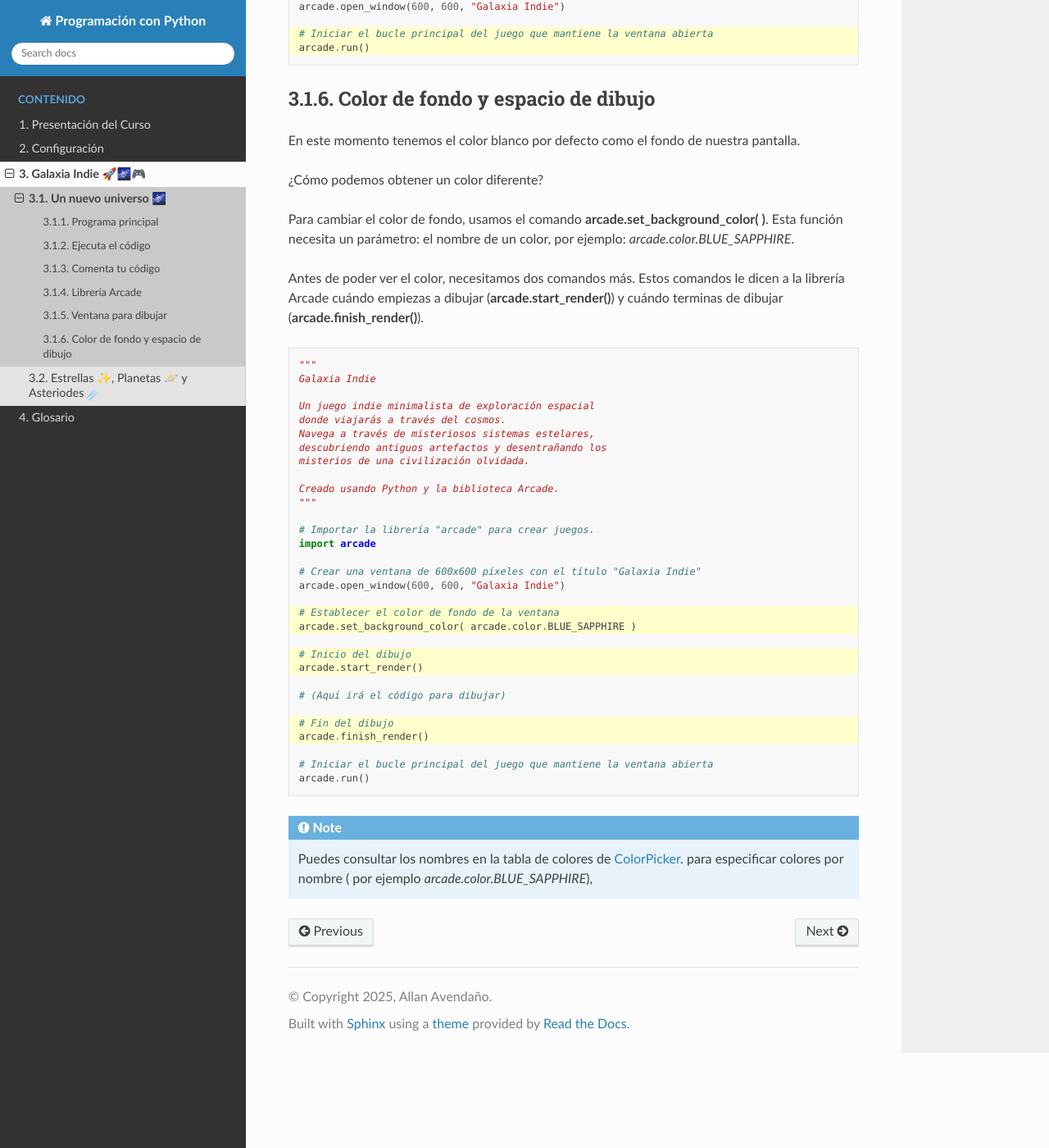
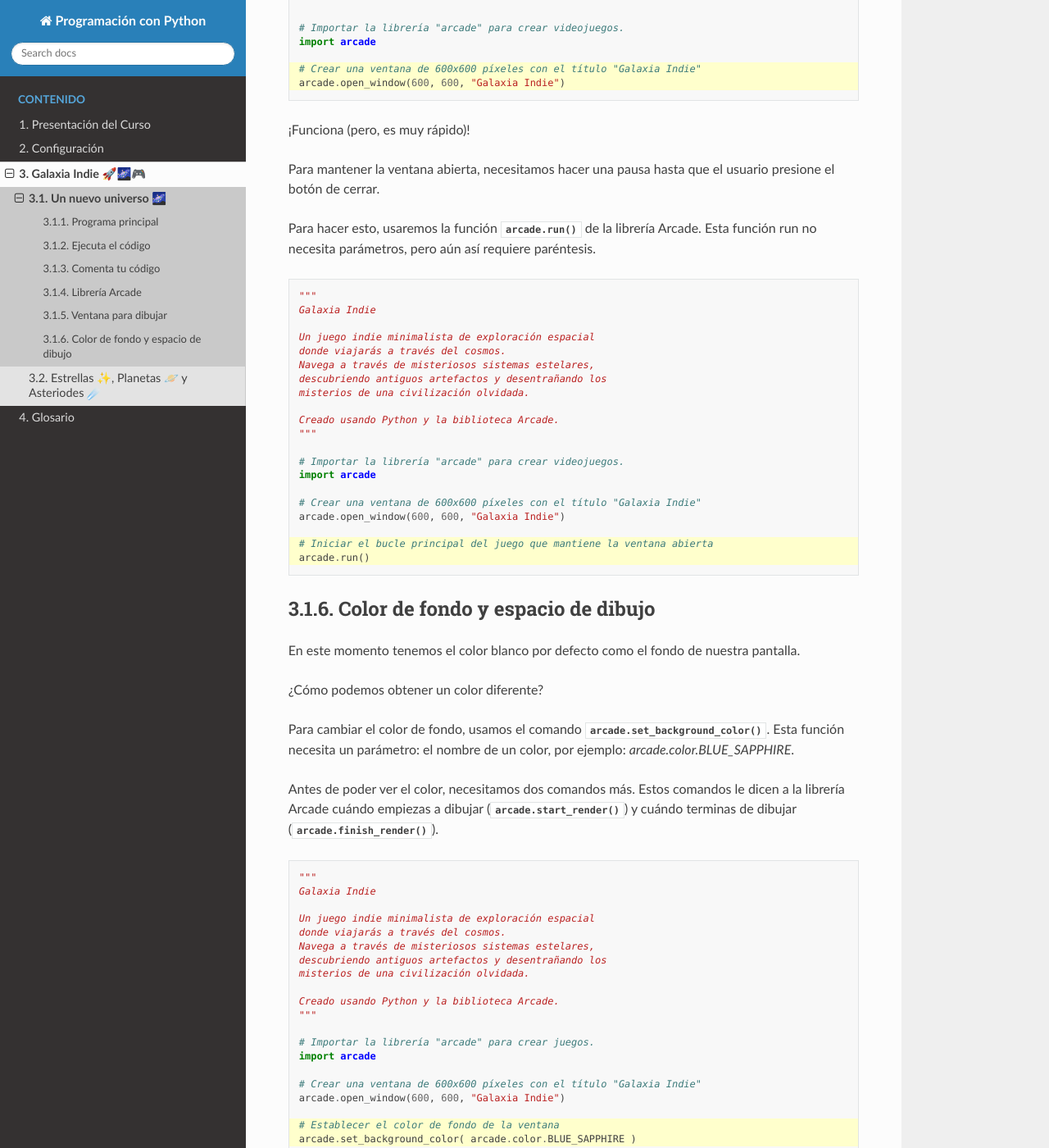
Before and after one commit to aavendan/programacion-python, a Sphinx documentation site: the page built from docs/source/sesiones/sesion01.rst, in a window 1280 px wide and 1400 px high, scrolled down 2579 px. Shown: the whole window at 82% size. Built offline with Sphinx 7.4.7 and the Read the Docs theme 3.1.0, drawn with Linux system fonts in a browser that asks for light colours; some of the changed lines change nothing that is shown.

Commit message:
functions

```diff
--- a/docs/source/sesiones/sesion01.rst
+++ b/docs/source/sesiones/sesion01.rst
@@ -1,13 +1,18 @@
 Un nuevo universo 🌌
 ===================================
+
+.. autofunction:: import.arcade
+.. autofunction:: arcade.open_window
+.. autofunction:: arcade.run
+.. autofunction:: arcade.set_background_color
+.. autofunction:: arcade.start_render
+.. autofunction:: arcade.finish_render
 
 Programa principal
 ------------------
 
 En Visual Studio Code, crea un archivo con
 extensión ``.py``, como se muestra en la imagen:
-
-
 
 Ejecuta el código
 ------------------
@@ -52,8 +57,6 @@
 Librería Arcade
 ------------------
 
-.. autofunction:: import.arcade
-
 Antes de poder dibujar algo, necesitamos importar
 una :term:`librería` de código que contiene comandos para
 dibujar.
@@ -84,14 +87,14 @@
 ------------------
 
 La primera :term:`función` de Arcade que vamos a
-aprender es `arcade.open_window()`.
+aprender es :py:func:`arcade.open_window()`.
 Esta función abre una ventana con un tamaño y título
-específicos. La función **arcade.open_window**
+específicos. La función *arcade.open_window*
 requiere al menos tres :term:`parámetros`:
 
-- El *ancho* de la ventana en píxeles.
-- El *alto* de la ventana en píxeles.
-- El *texto* que aparecerá en la barra de título.
+- El **ancho** de la ventana en píxeles.
+- El **alto** de la ventana en píxeles.
+- El **texto** que aparecerá en la barra de título.
 
 .. code-block:: python
     :emphasize-lines: 16,17
@@ -122,7 +125,7 @@
 cerrar.
 
 Para hacer esto, usaremos la función
-**arcade.run()** de la librería Arcade.
+:py:func:`arcade.run()` de la librería Arcade.
 Esta función run no necesita parámetros, pero aún
 así requiere paréntesis.
 
@@ -159,14 +162,14 @@
 ¿Cómo podemos obtener un color diferente?
 
 Para cambiar el color de fondo, usamos el comando
-**arcade.set_background_color( )**. Esta función
+:py:func:`arcade.set_background_color()`. Esta función
 necesita un parámetro: el nombre de un color,
 por ejemplo: `arcade.color.BLUE_SAPPHIRE`.
 
 Antes de poder ver el color, necesitamos dos comandos
 más. Estos comandos le dicen a la librería Arcade
-cuándo empiezas a dibujar (**arcade.start_render()**) y
-cuándo terminas de dibujar (**arcade.finish_render()**).
+cuándo empiezas a dibujar (:py:func:`arcade.start_render()`) y
+cuándo terminas de dibujar (:py:func:`arcade.finish_render()`).
 
 .. code-block:: python
     :emphasize-lines: 19,20,22,23,27,28
```
